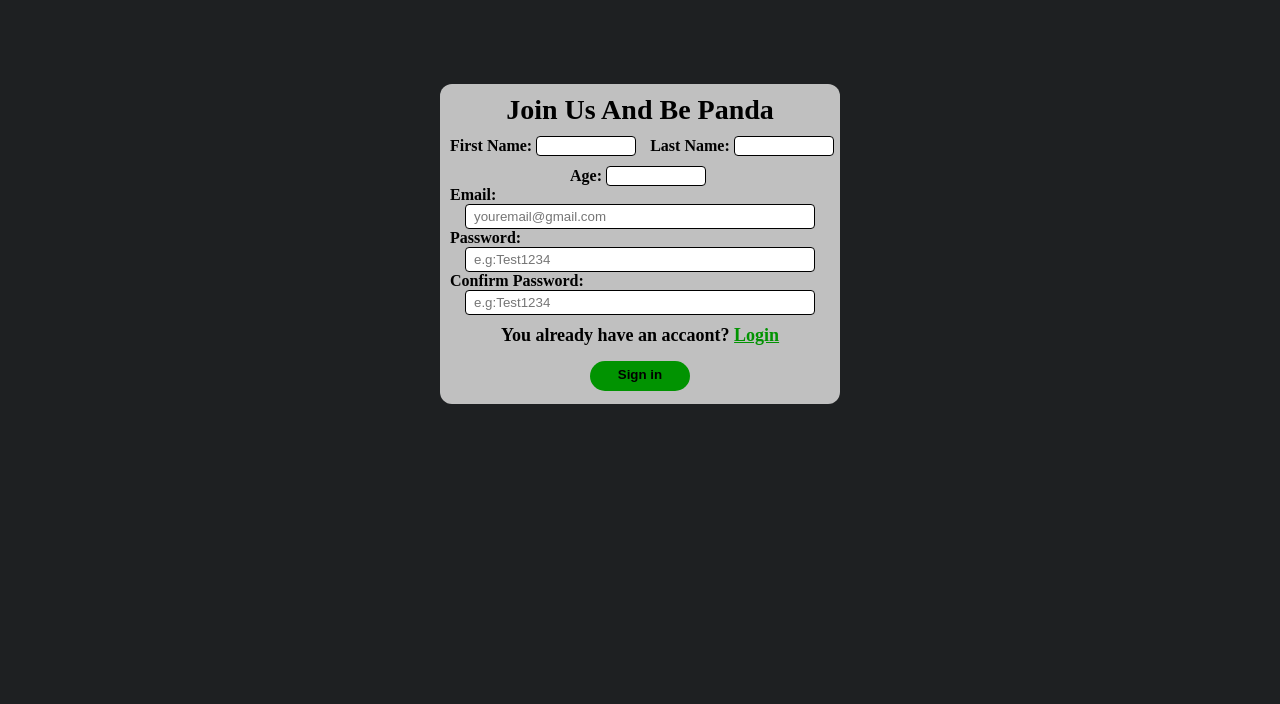
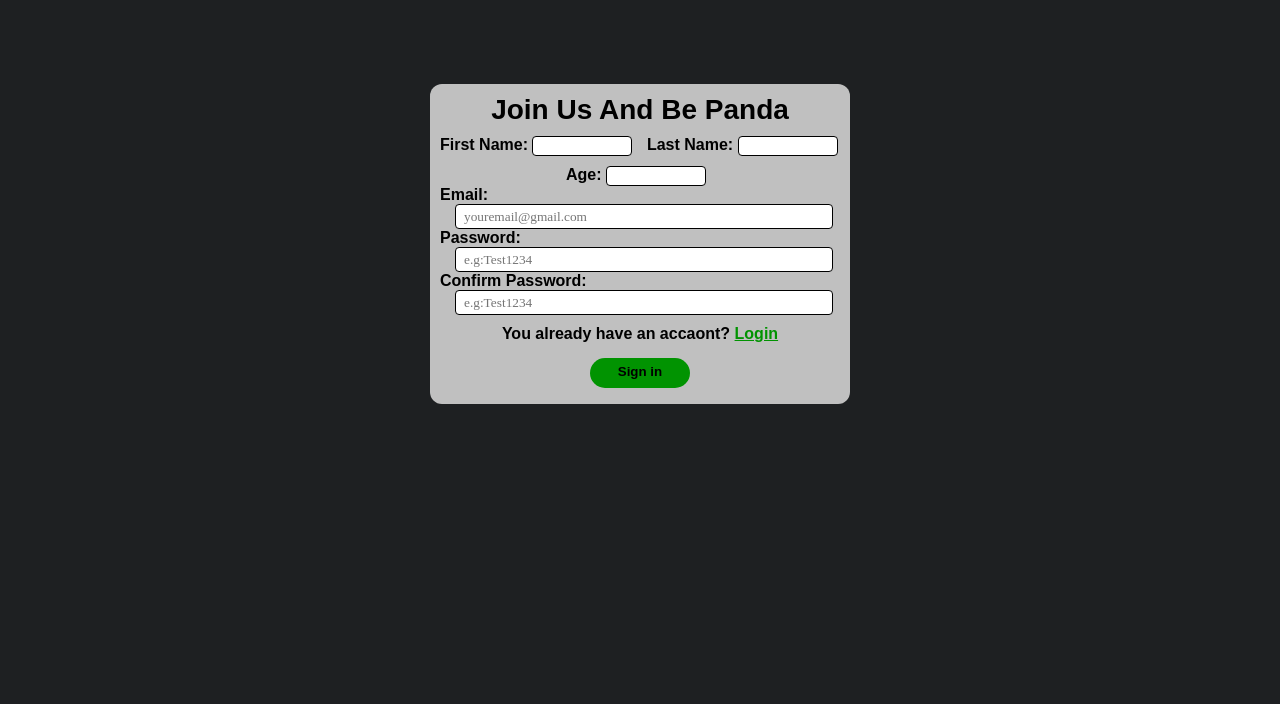
Before and after one commit to HMODY849/Sign-up-Form, a plain HTML site: page index.html in a window 1280 px wide. Shown: the part 96-800 px from the top of the page. Drawn offline with Linux system fonts and the light colour scheme.

Commit message:
edit the style and the font family

```diff
--- a/style.css
+++ b/style.css
@@ -2,12 +2,13 @@
     padding: 0;
     margin: 0;
 }
+
 body{
    background-color: #1E2022;
+   font-family:sans-serif;
 }
 
 .head{
-    /* background-color: #F0F5F9; */
     background-color: silver;
     display: flex;
     justify-content: space-between;
@@ -35,7 +36,6 @@ p{
     text-align: center;
     font-weight: bold;
     padding-top: 10px;
-    /* color:#F0F5F9; */
 }
 
 .menu-icon {
@@ -81,33 +81,32 @@ li{
     list-style: none;
 }
 
-
 form{
     position: relative;
-    width: 400px;
+    width: 420px;
     height: 320px;
     background-color: silver;
     margin: 0 auto;
     margin-top: 100px;
     border-radius: 12px;
+
 }
 
 label{
+    padding-top: 10px;
     padding-left: 10px;
     font-weight: bold;
 }
 
 #login{
-    font-size: 18px;
+    font-size: 16px;
 }
 
 #login a{
-    /* color: #C9D6DF; */
     color: rgb(1, 147, 1);
 }
 
 #login a:hover{
-    /* color:  #C9D6DF; */
     color:greenyellow;
     font-size: 18px;
 }
@@ -124,11 +123,11 @@ button{
     border-radius:15px;
     color: black;
     font-weight: bold;
-    /* background-color: #C9D6DF; */
     background-color: rgb(1, 147, 1);
 }
 
 input{
+    font-family: Zain-Bold;
     appearance: none;
     box-sizing: border-box;
     border-radius: 4px;
@@ -142,6 +141,7 @@ input[type="email"]{
     width: 350px;
     height: 25px;
     margin-left: 25px;
+    width: 90%;
 }
 
 input:focus{
@@ -152,6 +152,8 @@ input[type="password"]{
     height: 25px;
     width: 350px;
     margin-left: 25px;
+    width: 90%;
+
 }
 
 input[type="text"]{
```
Also changed, not shown: index.html (+2 -2 lines).
